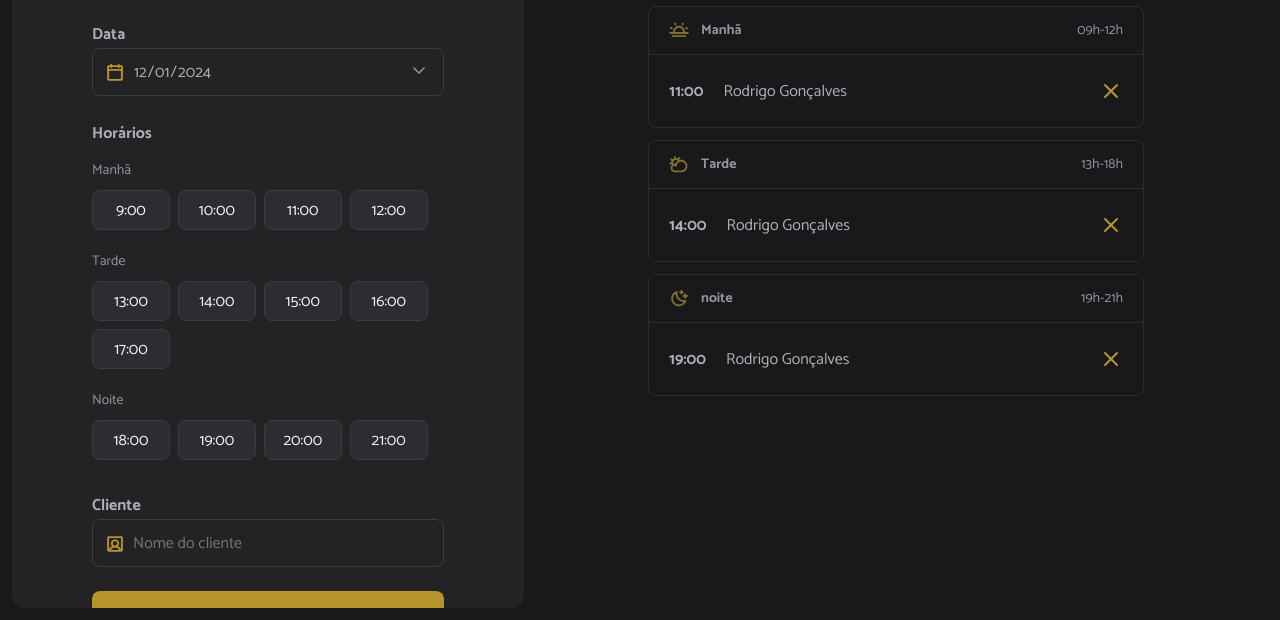
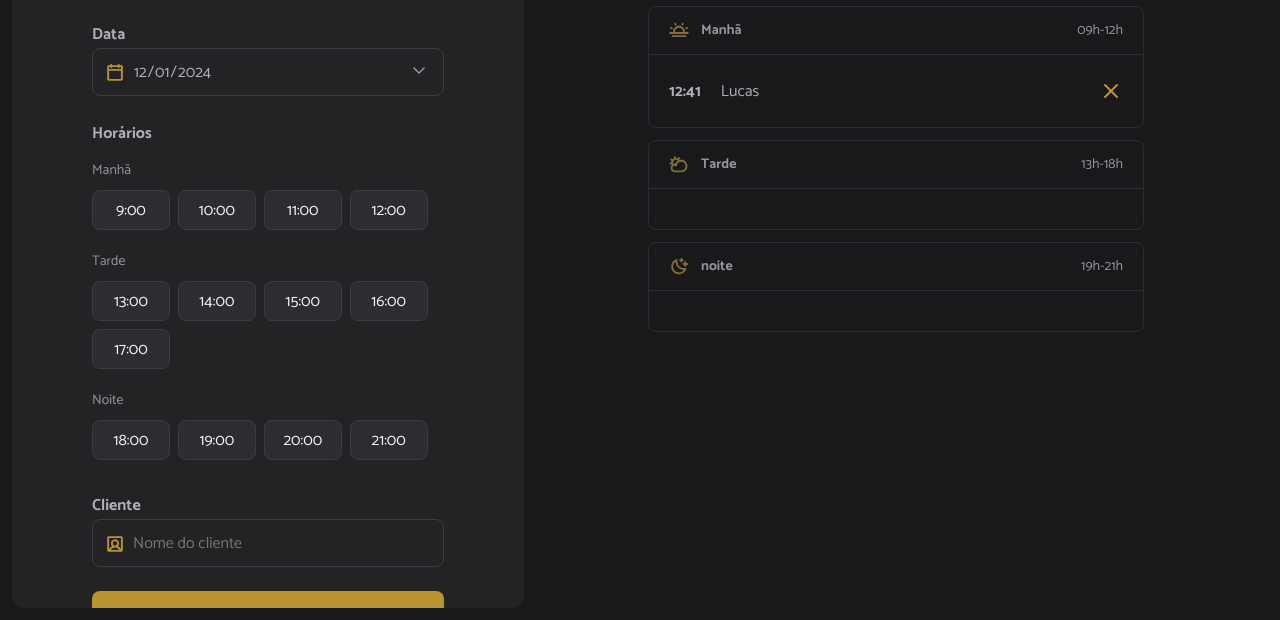
Before and after one commit to lucas-moont/hairday, a website built with webpack: page index.html in a window 1280 px wide. Shown: the part 180-800 px from the top of the page. Built offline with nearby package versions, Linux system fonts and the light colour scheme; data requests are answered from the project's data file.

Commit message:
--feat Displaying schedule hours from API.

```diff
--- a/index.html
+++ b/index.html
@@ -67,16 +67,7 @@
             <span>09h-12h</span>
           </header>
           <ul id="period-morning" class="period">
-            <!-- Exemplo  -->
-            <li>
-              <strong>11:00</strong>
-              <span>Rodrigo Gonçalves</span>
-              <img
-                src="./src/assets/cancel.svg"
-                alt="Cancelar"
-                class="cancel-icon"
-              />
-            </li>
+
           </ul>
         </section>
 
@@ -87,16 +78,7 @@
             <span>13h-18h</span>
           </header>
           <ul id="period-afternoon" class="period">
-            <!-- Exemplo -->
-            <li>
-              <strong>14:00</strong>
-              <span>Rodrigo Gonçalves</span>
-              <img
-                src="./src/assets/cancel.svg"
-                alt="Cancelar"
-                class="cancel-icon"
-              />
-            </li>
+
           </ul>
         </section>
 
@@ -107,16 +89,7 @@
             <span>19h-21h</span>
           </header>
           <ul id="period-night" class="period">
-            <!-- Exemplo -->
-            <li>
-              <strong>19:00</strong>
-              <span>Rodrigo Gonçalves</span>
-              <img
-                src="./src/assets/cancel.svg"
-                alt="Cancelar"
-                class="cancel-icon"
-              />
-            </li>
+
           </ul>
         </section>
       </aside>
--- a/src/modules/schedules/load.js
+++ b/src/modules/schedules/load.js
@@ -1,9 +1,16 @@
+import { scheduleFetchByDay } from "../../services/schedule-fetch-by-day.js";
 import { hoursLoad } from "../form/hours-load.js";
+import { scheduleShow } from "./show.js";
 
 const selectedDate = document.querySelector('#date')
 
-export function scheduleDays(){
+export async function scheduleDays(){
   const date = selectedDate.value
+
+  const dailySchedules = await scheduleFetchByDay({date})
+  console.log(dailySchedules)
+
+  scheduleShow({dailySchedules})
 
   hoursLoad({date})
 }
--- /dev/null
+++ b/src/modules/schedules/show.js
@@ -0,0 +1,44 @@
+import dayjs from "dayjs";
+
+const periodMorning = document.querySelector('#period-morning')
+const periodAfternoon = document.querySelector('#period-afternoon')
+const periodNight = document.querySelector('#period-night')
+
+export function scheduleShow({dailySchedules}){
+  try{
+    periodMorning.innerHTML = ''
+    periodAfternoon.innerHTML = ''
+    periodNight.innerHTML = ''
+
+    dailySchedules.forEach(schedule => {
+      const item = document.createElement('li')
+      const time = document.createElement('strong')
+      const name = document.createElement('span')
+
+      item.setAttribute('data-id', schedule.id)
+
+      time.textContent = dayjs(schedule.when).format('HH:mm')
+      name.textContent = schedule.name
+
+      const cancelIcon = document.createElement('img')
+      cancelIcon.classList.add('cancel-icon')
+      cancelIcon.setAttribute('src', './src/assets/cancel.svg')
+      cancelIcon.setAttribute('alt', 'Cancelar')
+
+      item.append(time, name, cancelIcon)
+
+      const hour = dayjs(schedule.when).hour()
+
+      if(hour <= 12){
+        periodMorning.append(item)
+      }else if(hour > 12 && hour <= 18){
+        periodAfternoon.append(item)
+      }else if(hour > 18 && hour <= 21){
+        periodNight.append(item)
+      }
+    });
+  }catch(e){
+    alert('Não foi possível carregar os horários')
+    console.error(e)
+  }
+}
```
